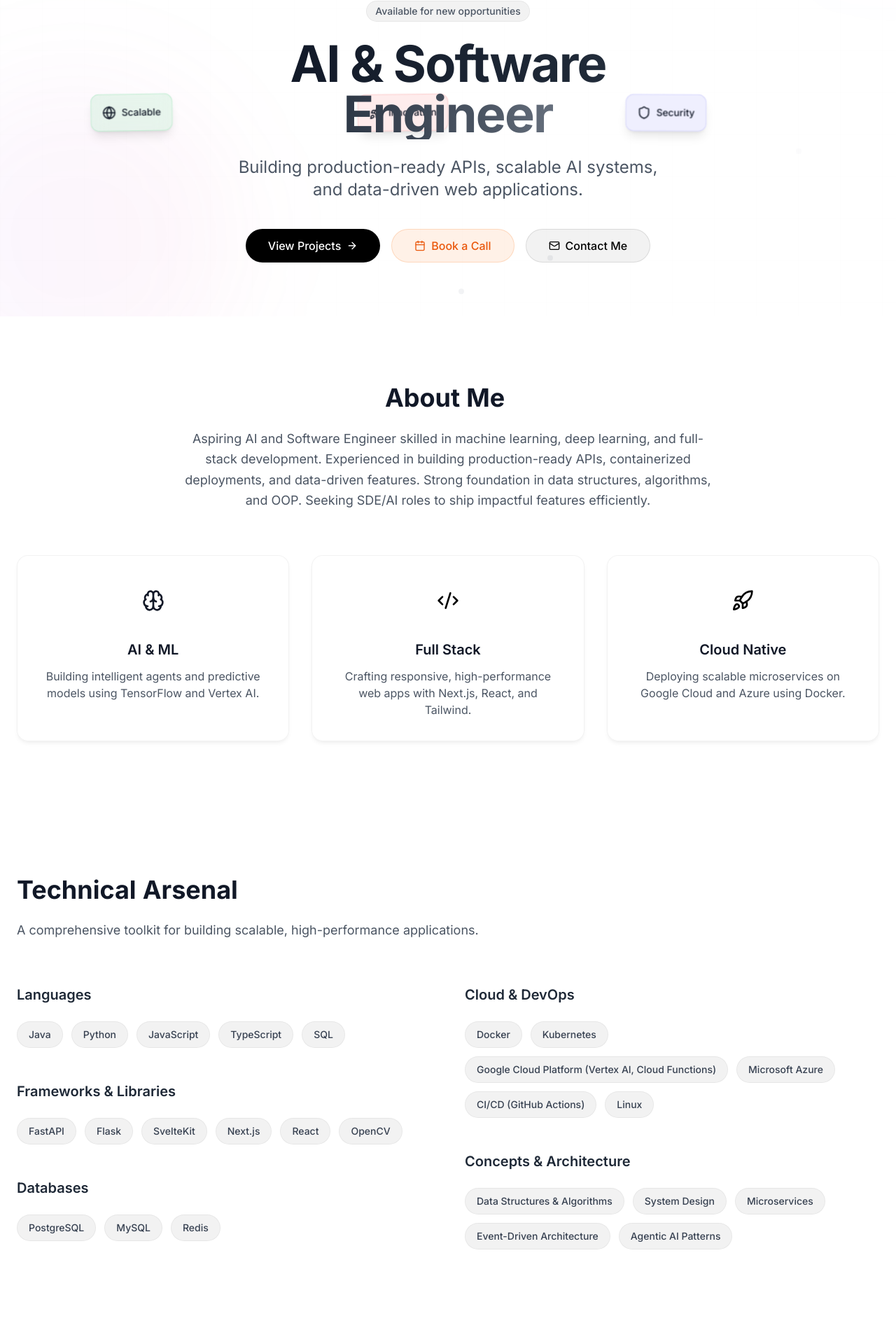
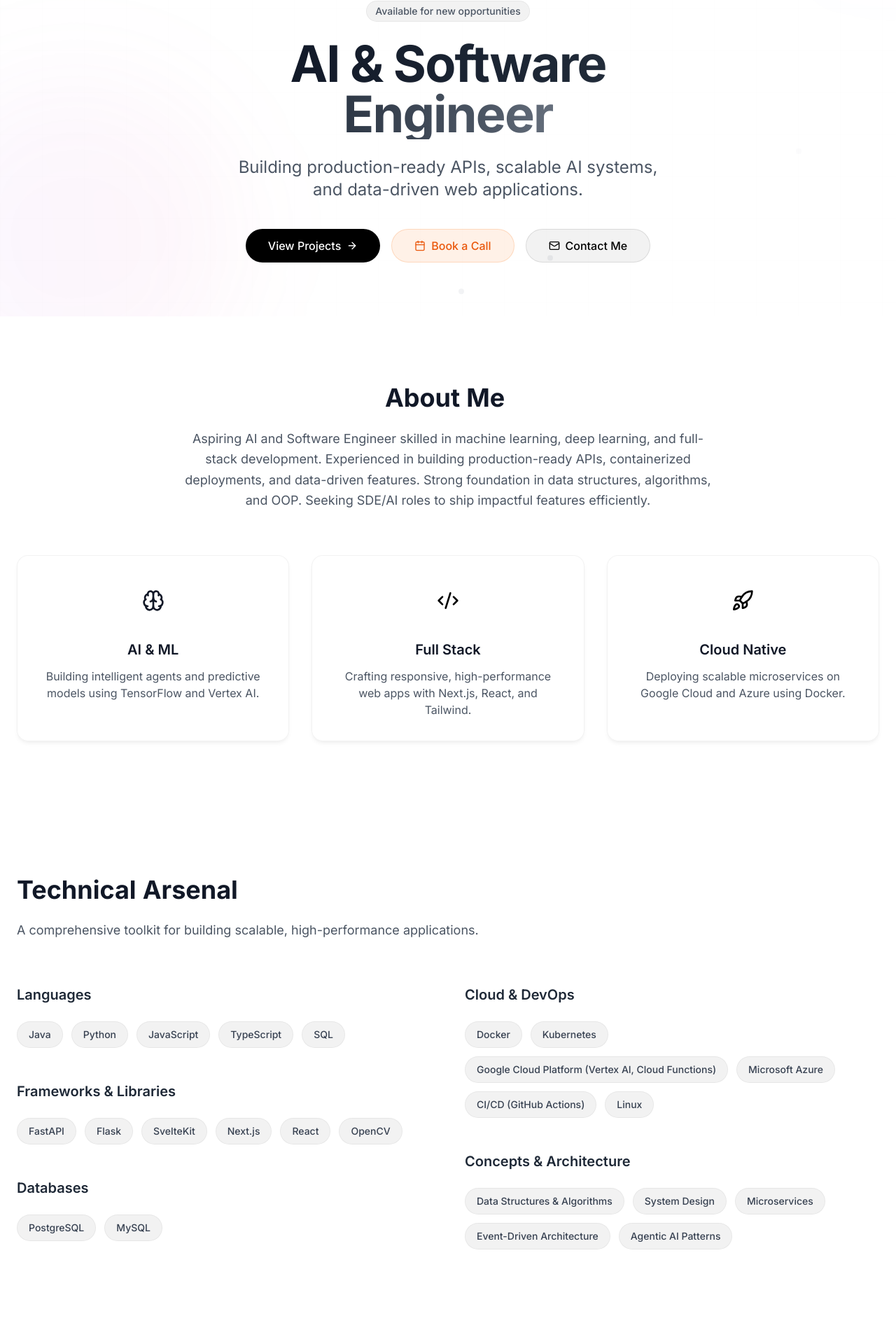
Before and after one commit to MohanMahesh10/mohanmaheshsite, a Next.js app: page / in a window 1280 px wide. Shown: the part 348-2268 px from the top of the page at 70% size. Built offline with nearby package versions, Linux system fonts and the light colour scheme.

Commit message:
Remove floating skill cards and Redis from skills

```diff
--- a/src/components/sections/Hero.tsx
+++ b/src/components/sections/Hero.tsx
@@ -5,7 +5,6 @@ import { motion } from "framer-motion";
 import { ArrowRight, Mail, Calendar } from "lucide-react";
 import { BASE_PATH } from "@/lib/config";
 import { SOCIAL_LINKS } from "@/lib/data";
-import FloatingCards from "@/components/effects/FloatingCards";
 import AnimatedBackground from "@/components/effects/AnimatedBackground";
 
 export default function Hero() {
@@ -13,9 +12,6 @@ export default function Hero() {
         <section className="relative min-h-screen flex items-center justify-center overflow-hidden pt-16 md:pt-20 bg-white">
             {/* Animated Background */}
             <AnimatedBackground />
-
-            {/* Floating Cards */}
-            <FloatingCards />
 
             <div className="container mx-auto px-4 md:px-6 relative z-10 text-center">
                 <motion.div
--- a/src/lib/data.ts
+++ b/src/lib/data.ts
@@ -17,7 +17,7 @@ export const SKILLS = {
         "CI/CD (GitHub Actions)",
         "Linux",
     ],
-    databases: ["PostgreSQL", "MySQL", "Redis"],
+    databases: ["PostgreSQL", "MySQL"],
     concepts: [
         "Data Structures & Algorithms",
         "System Design",
```
